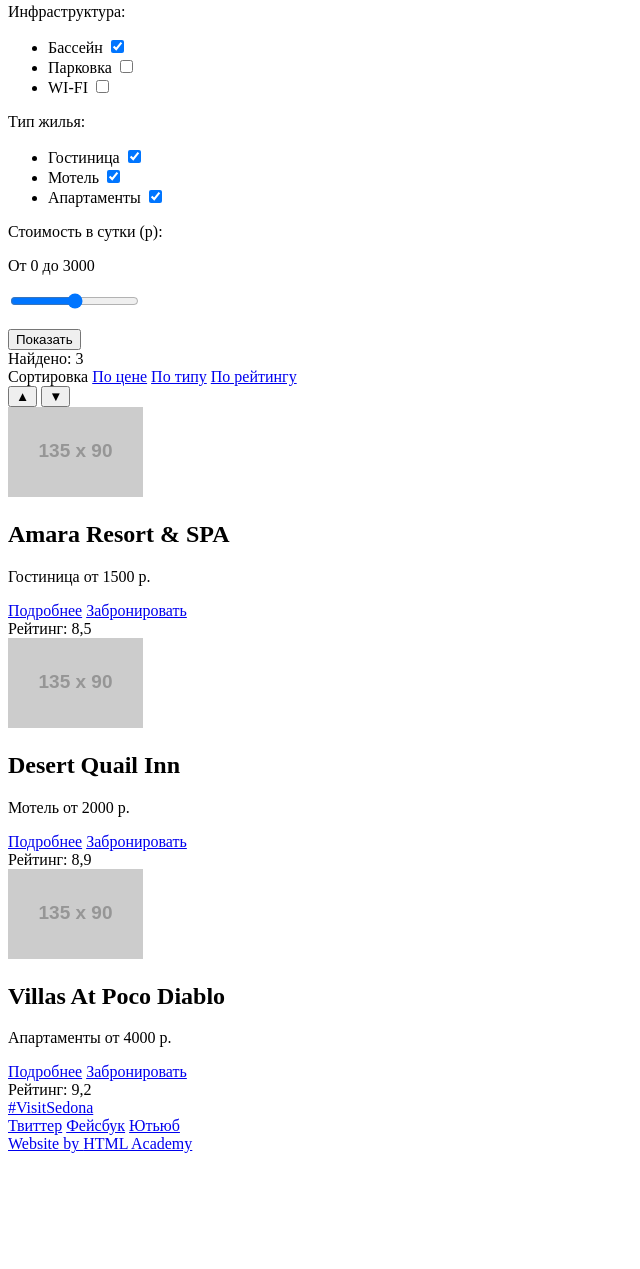
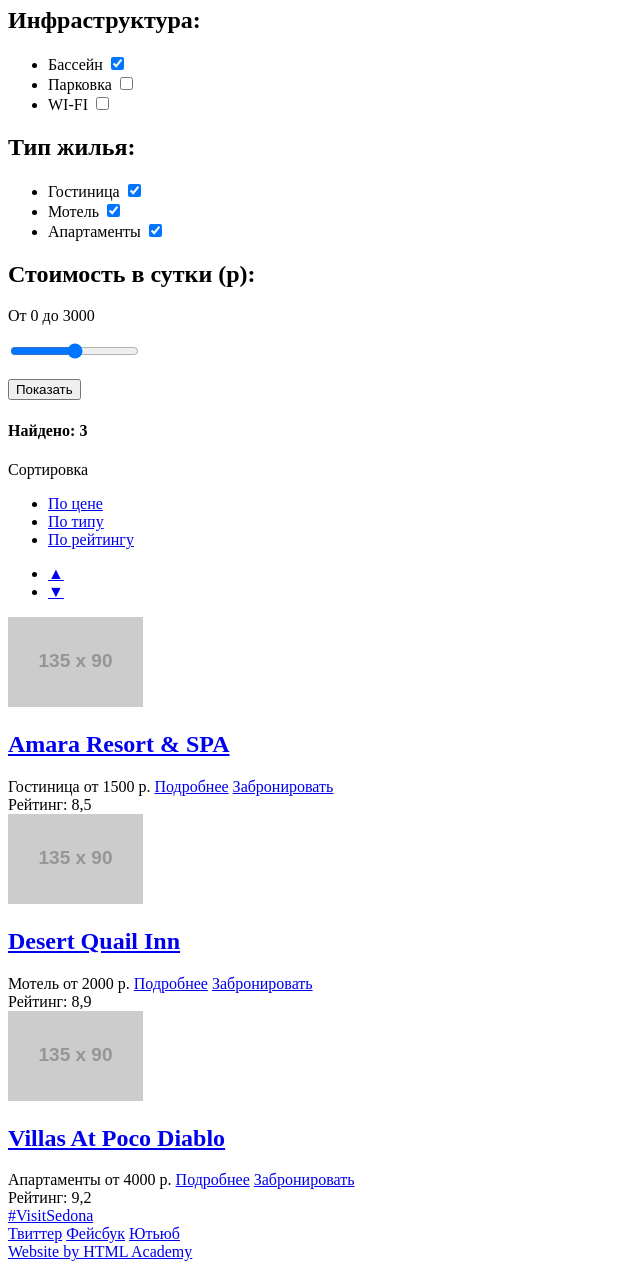
Before and after one commit to Morganaaa/232413-sedona, a plain HTML site: page hotels.html in a window 1280 px wide. Shown: the part 181-1450 px from the top of the page, without its empty margins (0-640 px from the left). Before the commit the page ends 1342 px from the top, so only its background shows below. Drawn offline with Linux system fonts and the light colour scheme; placeholder pictures from the web are drawn by us.

Commit message:
Исправление ошибок из комментариев

```diff
--- a/hotels.html
+++ b/hotels.html
@@ -11,7 +11,7 @@
           <li><a href="#">Информация</a></li>
           <li><a href="#">Фото и видео</a></li>
           <li><a href="#">Карта штата</a></li>
-          <li><a href="#">Гостиницы</a></li>
+          <li><a href="hotels.html">Гостиницы</a></li>
         </ul>
       </nav>
       <div class="logo">
@@ -21,7 +21,7 @@
     <main>
       <section class="filter">
         <div class="filter-infrastructure">
-          <p>Инфраструктура:</p>
+          <h2>Инфраструктура:</h2>
           <ul>
             <li>
               <label>Бассейн
@@ -41,7 +41,7 @@
           </ul>
         </div>
         <div class="filter-housing">
-          <p>Тип жилья:</p>
+          <h2>Тип жилья:</h2>
           <ul>
             <li>
               <label>Гостиница
@@ -61,7 +61,7 @@
           </ul>
         </div>
         <div class="filter-price">
-          <p>Стоимость в сутки (р):</p>
+          <h2>Стоимость в сутки (р):</h2>
           <form action="#" method="get">
             <span>От 0 до 3000</span>
             <p><input type="range" name="price" min="0" max="3000" step="500"></p>
@@ -71,17 +71,31 @@
       </section>
       <section class="search-results">
         <div class="results-number">
-          <span>Найдено: 3</span>
+          <h4>Найдено: 3</h4>
         </div>
         <div class="sorting">
           <span>Сортировка</span>
-          <a class="sortting-price" href="#">По цене</a>
-          <a class="sorting-type" href="#">По типу</a>
-          <a class="sorting-rating" href="#">По рейтингу</a>
+          <ul>
+            <li>
+              <a class="sortting-price" href="#">По цене</a>
+            </li>
+            <li>
+              <a class="sorting-type" href="#">По типу</a>
+            </li>
+            <li>
+              <a class="sorting-rating" href="#">По рейтингу</a>
+            </li>
+          </ul>
         </div>
         <div class="search-btn">
-          <button type="button">&#9650;</button>
-          <button type="button">&#9660;</button>
+          <ul>
+            <li>
+              <a href="#">&#9650;</a>
+            </li>
+            <li>
+              <a href="#">&#9660;</a>
+            </li>
+          </ul>
         </div>
       </section>
       <article class="hotel">
@@ -89,8 +103,9 @@
           <img src="http://placehold.it/135x90" width="135" height="90" alt="hotel">
         </div>
         <div class="hotel-inf">
-          <h2>Amara Resort &amp; SPA</h2>
-          <p>Гостиница от 1500 р.</p>
+          <h1><a href="#">Amara Resort &amp; SPA</a></h1>
+          <span>Гостиница</span>
+          <span>от 1500 р.</span>
           <a class="hotel-inf-btn" href="#">Подробнее</a>
           <a class="hotel-reservations-btn" href="#">Забронировать</a>
         </div>
@@ -109,8 +124,9 @@
           <img src="http://placehold.it/135x90" width="135" height="90" alt="hotel">
         </div>
         <div class="hotel-inf">
-          <h2>Desert Quail Inn</h2>
-          <p>Мотель от 2000 р.</p>
+          <h1><a href="#">Desert Quail Inn</a></h1>
+          <span>Мотель</span>
+          <span>от 2000 р.</span>
           <a class="hotel-inf-btn" href="#">Подробнее</a>
           <a class="hotel-reservations-btn" href="#">Забронировать</a>
         </div>
@@ -127,8 +143,9 @@
           <img src="http://placehold.it/135x90" width="135" height="90" alt="hotel">
         </div>
         <div class="hotel-inf">
-          <h2>Villas At Poco Diablo</h2>
-          <p>Апартаменты от 4000 р.</p>
+          <h1><a href="#">Villas At Poco Diablo</a></h1>
+          <span>Апартаменты</span>
+          <span>от 4000 р.</span>
           <a class="hotel-inf-btn" href="#">Подробнее</a>
           <a class="hotel-reservations-btn" href="#">Забронировать</a>
         </div>
```
Also changed, not shown: index.html (+1 -1 lines).
